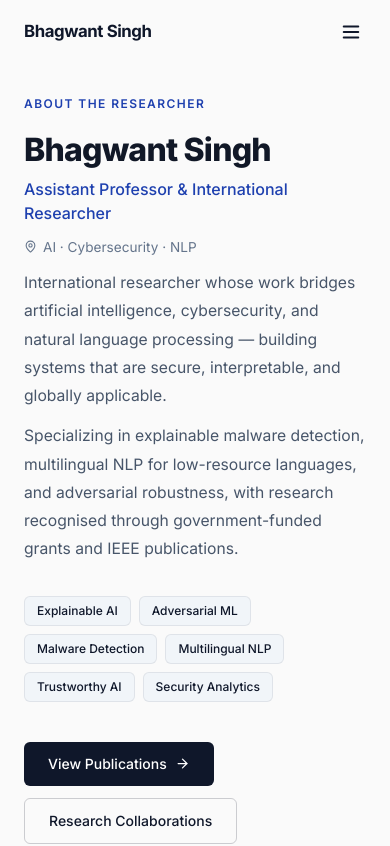
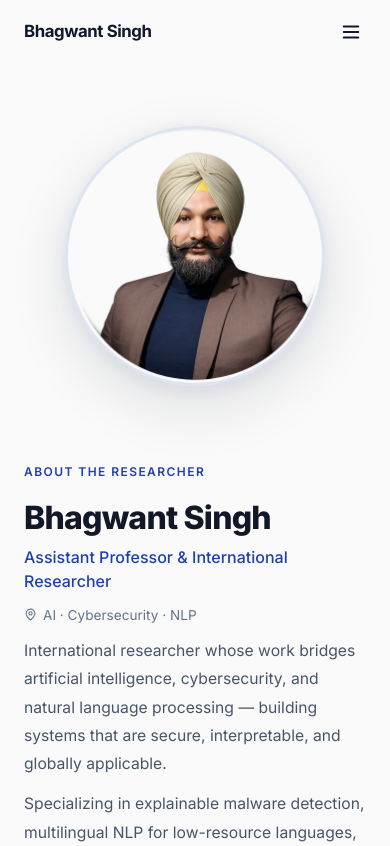
Before and after one commit to Darthravager23/Bhagwant-Singh-Portfolio, a React (Vite) app: page / in a window 390 px wide. Shown: the top 846 px of the page. Built offline with nearby package versions, Linux system fonts and the light colour scheme.

Commit message:
Added: mobile image

```diff
--- a/src/app/components/Hero.tsx
+++ b/src/app/components/Hero.tsx
@@ -28,6 +28,7 @@ export function Hero() {
           initial={{ opacity: 0, y: 28 }}
           animate={{ opacity: 1, y: 0 }}
           transition={{ duration: 0.7, ease: "easeOut" }}
+          className="order-last lg:order-first"
         >
           <div
             className="text-xs tracking-widest uppercase mb-5"
@@ -161,35 +162,34 @@ export function Hero() {
           initial={{ opacity: 0, scale: 0.97 }}
           animate={{ opacity: 1, scale: 1 }}
           transition={{ duration: 0.8, delay: 0.2, ease: "easeOut" }}
-          className="relative hidden lg:flex items-center justify-center h-[480px]"
+          className="relative flex items-center justify-center h-[320px] lg:h-[480px] order-first lg:order-last"
         >
           <div
-            className="absolute inset-0 rounded-2xl"
+            className="absolute inset-0 rounded-2xl hidden lg:block"
             style={{
               background: "linear-gradient(135deg, #EFF6FF 0%, #F0FDF4 100%)",
             }}
           />
-          <div className="relative flex items-center justify-center w-full h-full p-8">
+          <div className="relative flex items-center justify-center w-full h-full lg:p-8">
             <div
-              className="relative overflow-hidden"
+              className="relative overflow-hidden rounded-full lg:rounded-[1.25rem] w-[260px] h-[260px] lg:w-[320px] lg:h-[400px]"
               style={{
-                width: 320,
-                height: 400,
-                borderRadius: "1.25rem",
                 border: "3px solid rgba(30,64,175,0.12)",
                 boxShadow:
                   "0 20px 60px rgba(15,23,42,0.12), 0 4px 16px rgba(30,64,175,0.08)",
               }}
             >
               <ImageWithFallback
+                src="/mobilwprofileimage.png"
+                alt="Bhagwant Singh"
+                className="block lg:hidden"
+                style={{ width: "100%", height: "100%", objectFit: "cover", objectPosition: "center top" }}
+              />
+              <ImageWithFallback
                 src="/profileimage.png"
                 alt="Bhagwant Singh"
-                style={{
-                  width: "100%",
-                  height: "100%",
-                  objectFit: "cover",
-                  objectPosition: "center top",
-                }}
+                className="hidden lg:block"
+                style={{ width: "100%", height: "100%", objectFit: "cover", objectPosition: "center top" }}
               />
             </div>
           </div>
```
Also changed, not shown: public/mobilwprofileimage.png (added).
